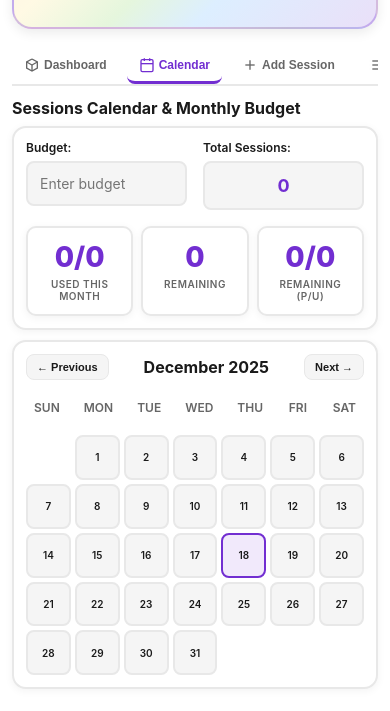
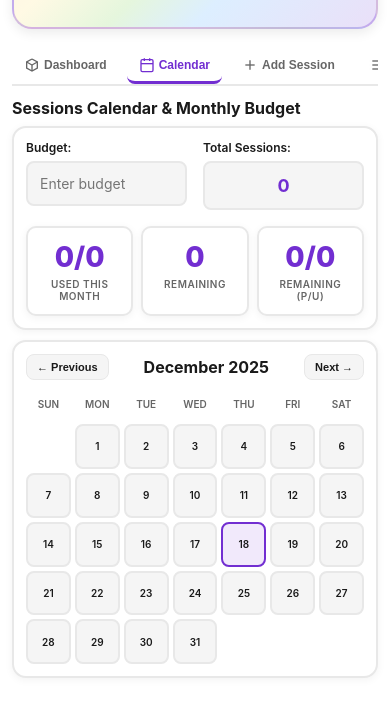
Before and after one commit to alkhourymounir/tracker, a plain HTML site: page index.html in a window 390 px wide. Both pictures are taken after a click on the button "Calendar". Shown: the part 167-878 px from the top of the page. Drawn offline with Linux system fonts and the light colour scheme.

Commit message:
Update index.html

```diff
--- a/index.html
+++ b/index.html
@@ -565,6 +565,16 @@
                 font-size: 11px;
             }
 
+            .calendar-header {
+                gap: 4px;
+                margin-bottom: 8px;
+            }
+
+            .calendar-day-header {
+                padding: 6px 2px;
+                font-size: 10px;
+            }
+
             .calendar-grid {
                 gap: 4px;
             }
```
